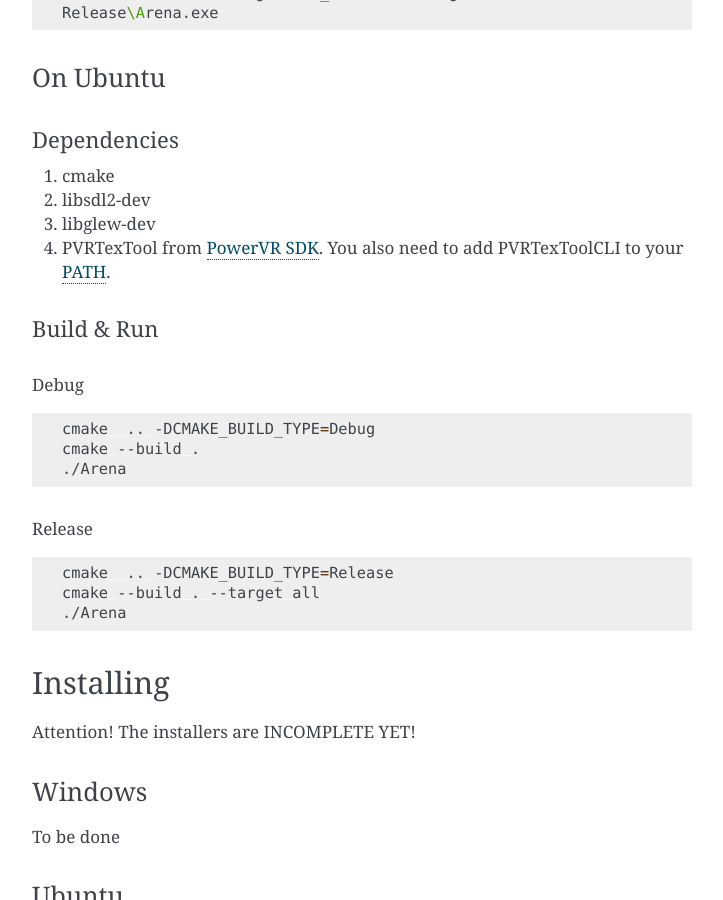
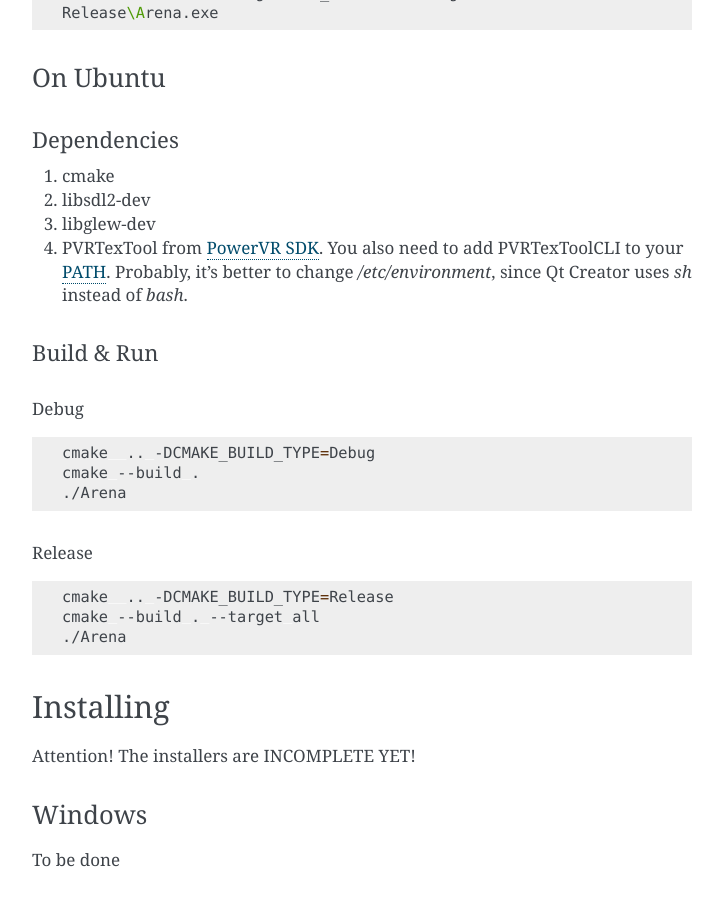
Before and after one commit to egslava/arena_shooter, a Sphinx documentation site: the page built from docs-src/source/getting-started.rst, in a window 1280 px wide and 900 px high, scrolled down 924 px. Shown: the whole window, without its empty margins (388-1111 px from the left). Built offline with Sphinx 7.4.7, drawn with Linux system fonts in a browser that asks for light colours.

Commit message:
[+] Documentation: PVRTexToolCLI should be added to path in /etc/environment, since Qt Creator uses sh instead of bash

```diff
--- a/docs-src/source/getting-started.rst
+++ b/docs-src/source/getting-started.rst
@@ -68,7 +68,7 @@ Dependencies
 1. cmake
 2. libsdl2-dev
 3. libglew-dev
-4. PVRTexTool from `PowerVR SDK <https://www.imgtec.com/developers/powervr-sdk-tools/installers/>`_. You also need to add PVRTexToolCLI to your `PATH <https://stackoverflow.com/a/14638025/1444191>`__.
+4. PVRTexTool from `PowerVR SDK <https://www.imgtec.com/developers/powervr-sdk-tools/installers/>`_. You also need to add PVRTexToolCLI to your `PATH <https://stackoverflow.com/a/14638025/1444191>`__. Probably, it's better to change */etc/environment*, since Qt Creator uses *sh* instead of *bash*.
 
 
 
```
